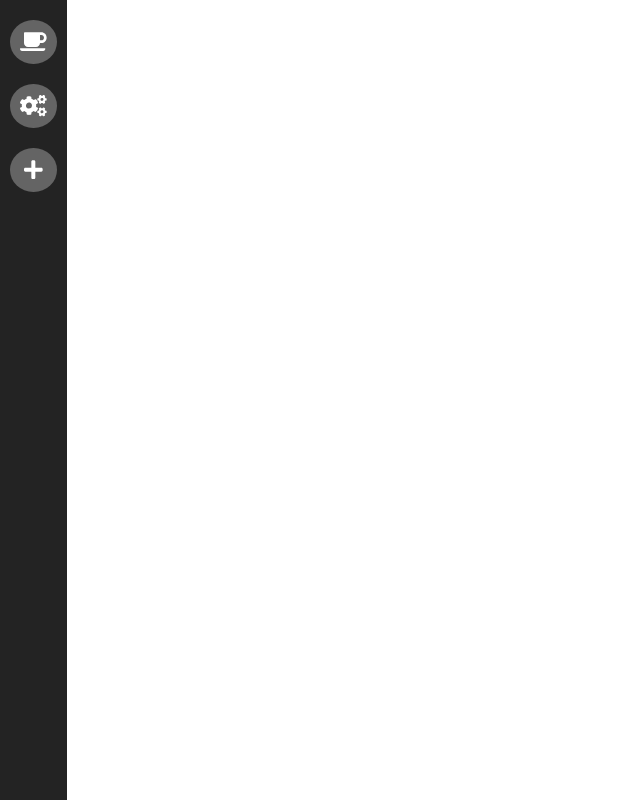
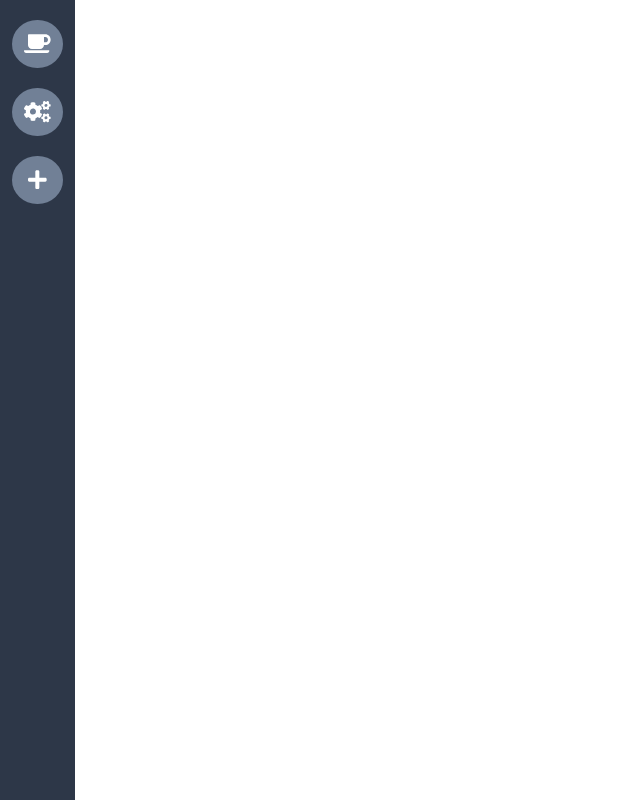
Before and after one commit to DelphicGen/MERN-Simple-Chatting-App, a React (Create React App) app in the folder client/: page / in a window 1280 px wide. Shown: the whole page, without its empty margins (0-640 px from the left). Built offline with nearby package versions, Linux system fonts and the light colour scheme.

Commit message:
Refactor code

```diff
--- a/client/src/components/Channel.js
+++ b/client/src/components/Channel.js
@@ -6,11 +6,11 @@ import {Link} from 'react-router-dom';
 const Channel = React.forwardRef(({icon, name, index, top}, ref) => {
 
     return (
-        <div ref={el => ref[index] = el} className={`${styles.channel}`}>
-            <Link className={styles.link}>
-                <FontAwesomeIcon icon={['fas', icon]} size="lg" color="white" />
+        <div ref={el => ref[index] = el} className="my-5">
+            <Link className={`block p-3 text-center text-white bg-gray-600 ${styles.link}`}>
+                <FontAwesomeIcon icon={['fas', icon]} size="lg" />
             </Link>
-            <p style={{top: top}} className={`absolute ${styles.channel_modal}`}>
+            <p style={{top: top}} className={`absolute top-0 bg-gray-900 text-white text-center mt-2 px-1 py-2 block invisible ${styles.channel_modal}`}>
                 {name}
             </p>
         </div>
--- a/client/src/components/Channel.module.css
+++ b/client/src/components/Channel.module.css
@@ -1,15 +1,6 @@
-.channel {
-    margin: 20px 0;
-    overflow: visible;
-}
-
 .link {
-    display: block;
     border-radius: 50%;
-    padding: 10px;
-    background-color: rgb(100, 100, 100);
-    transition: .2s all ease-in;
-    text-align: center;
+    transition: .2s all ease-in
 }
 
 .link:hover {
@@ -17,18 +8,10 @@
 }
 
 .channel_modal {
-    top: 0;
     left: 120%;
-    background-color: rgba(0, 0, 0, .8);
-    text-align: center;
-    margin-top: 8px;
-    padding: 5px 10px;
-    display: block;
-    visibility: hidden;
     max-height: 0;
-    color: #fff;
+    width: fit-content;
     transition: 8s max-height ease-out, .2s visibility ease-in;
-    width: fit-content;
 }
 
 .link:hover + .channel_modal {
--- a/client/src/pages/Channel/Channels.js
+++ b/client/src/pages/Channel/Channels.js
@@ -34,8 +34,8 @@ const Channels = () => {
     }, [scrollTop])
 
     return (
-        <div className={`h-screen ${styles.channels}`}>
-            <div ref={channelsContainerRef} className={`h-full ${styles.channels_container}`}>
+        <div className="h-screen fixed top-0 left-0 overflow-visible bg-gray-800">
+            <div ref={channelsContainerRef} className={`px-3 h-full overflow-y-auto ${styles.channels_container}`}>
 
                 <Channel icon="coffee" name="Coffee" index={0} ref={channelRef.current} top={channelOffset[0]} />
                 <Channel icon="cogs" name="Cogs" index={1} ref={channelRef.current} top={channelOffset[1]} />
--- a/client/src/pages/Channel/Channels.module.css
+++ b/client/src/pages/Channel/Channels.module.css
@@ -1,20 +1,3 @@
-.channels {
-    position: fixed;
-    top: 0;
-    left: 0;
-    height: 100%;
-    width: fit-content;
-    overflow: visible;
-    background-color: rgb(35, 35, 35);
-}
-
-.channels_container {
-    padding: 0 10px;
-    overflow-y: auto;
-    height: 100%;
-    width: 100%;
-}
-
 .channels_container::-webkit-scrollbar {
     display: none;
 }
```
